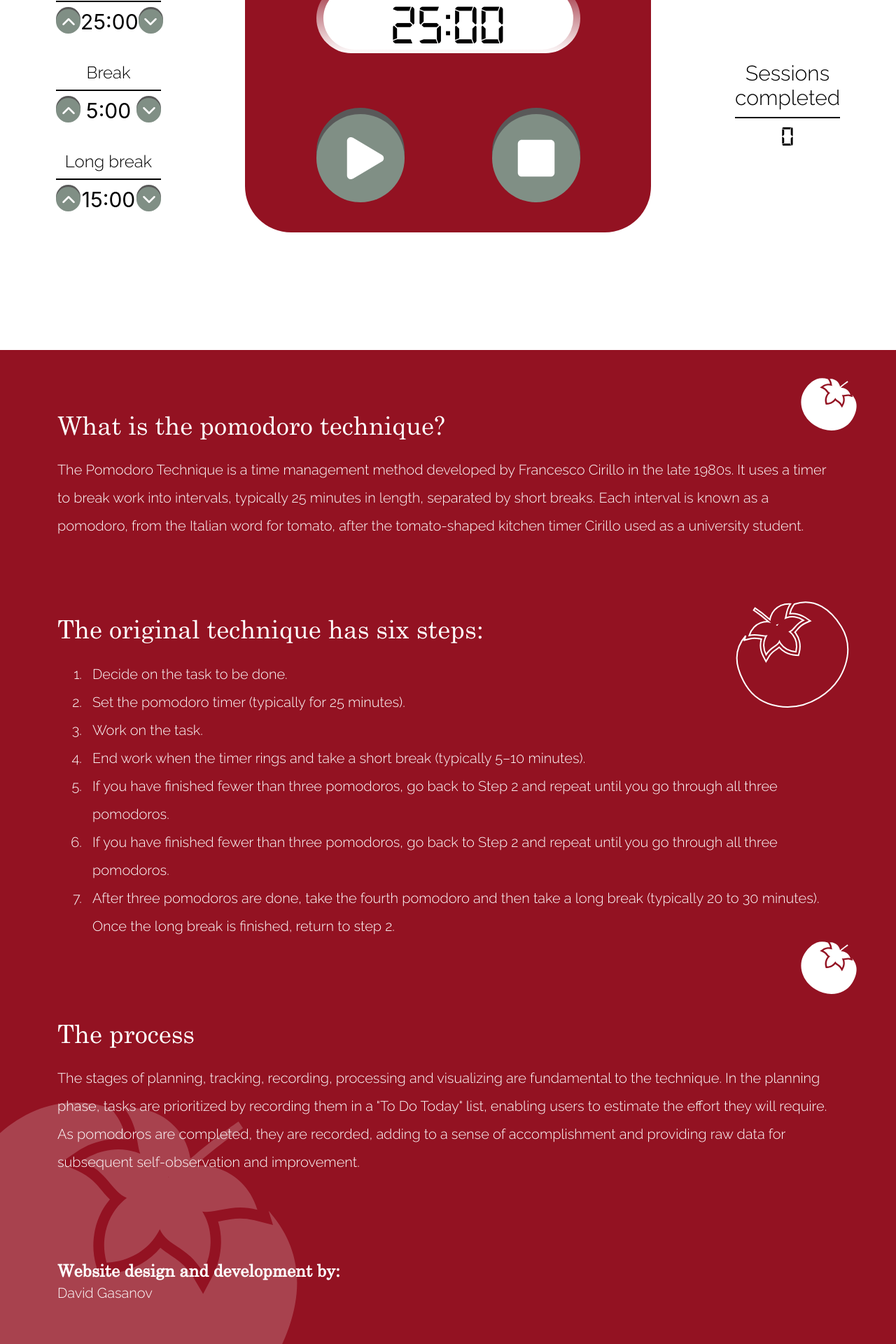
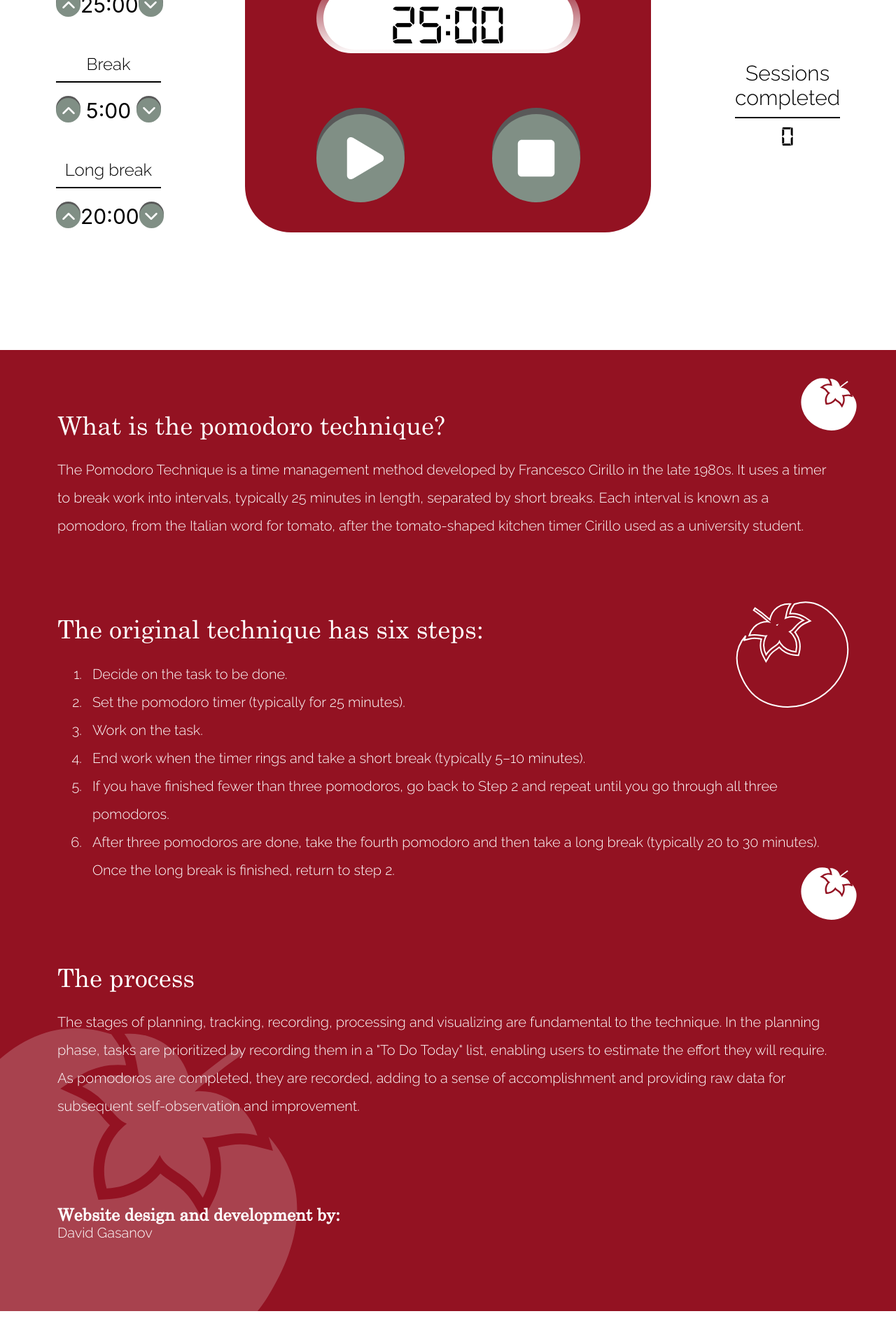
Before and after one commit to davidGasanov/Pomodoro-clock, a React (Create React App) app: page / in a window 1280 px wide. Shown: the part 300-2220 px from the top of the page at 70% size. After the commit the page ends 2173 px from the top, so only its background shows below. Built offline with nearby package versions, Linux system fonts and the light colour scheme; no server answers.

Commit message:
style: re-write readme
fix: sessions complete doesn't reset on reset timer

style: button adjustment

```diff
--- a/src/App.css
+++ b/src/App.css
@@ -160,6 +160,7 @@ h2 {
 
 .time-toggles {
   width: 100%;
+  min-height: 60px;
   display: flex;
   align-items: center;
   justify-content: space-between;
@@ -309,6 +310,7 @@ button[type="play"] > svg {
   position: absolute;
   top: 100px;
   left: 150px;
+
 }
 
 .pomoinfo-step {
@@ -326,7 +328,7 @@ button[type="play"] > svg {
   position: absolute;
   bottom: -180px;
   left: -180px;
-  z-index: 2;
+  z-index: 1;
   opacity: 20%;
 }
 
@@ -349,10 +351,19 @@ button[type="play"] > svg {
   margin: 0;
 }
 
-.credits p {
+.credits a {
+  position: relative;
+  z-index: 2;
   margin-top: 6px;
   font-size: 20px;
+  text-decoration: none;
+  color: inherit;
 }
+
+.credits a:hover {
+  cursor: pointer;
+}
+
 
 /* -- </Pomodoroinfo> -- */
 
@@ -527,7 +538,7 @@ button[type="play"] > svg {
     font-size: 15px;
   }
 
-  .credits p{
+  .credits a{
     font-size: 12px;
   }
 
@@ -695,7 +706,7 @@ button[type="play"] > svg {
     font-size: 20px;
   }
 
-  .credits p{
+  .credits a{
     font-size: 16px;
   }
 
--- a/src/App.js
+++ b/src/App.js
@@ -16,7 +16,7 @@ import Timeout from "./audio/time-out.mp3";
 function App() {
   const [initialTime, setInitialTime] = useState(1500);
   const [defaultBreak, setDefaultBreak] = useState(300);
-  const [defaultLongBreak, setDefaultLongBreak] = useState(900);
+  const [defaultLongBreak, setDefaultLongBreak] = useState(1200);
 
   const [pomodoro, setPomodoro] = useState(initialTime);
   const [counterStatus, setCounterStatus] = useState(false);
@@ -24,7 +24,7 @@ function App() {
   // There are 3 mode statuses: Work session, Break time and Long break. The default is Work session.
   const [modeStatus, changeMode] = useState("Work session");
 
-  // Color palette according to the mode status
+  // Color palette according to the mode status (Feature not implemented)
   const [colorPalette, setColorPalette] = useState("red");
 
   // Amount of completed pomodoros
@@ -74,13 +74,12 @@ function App() {
   const resetTimer = () => {
     setCounterStatus(false);
     setPomodoro(initialTime);
-    setCompletedPomodoros(0);
     changeMode("Work session");
   };
 
   // Time control
   const addMinute = (timeClass) => {
-    console.log(timeClass);
+    if (!counterStatus) {
       switch (timeClass) {
         case "session":
           if (initialTime < 3600) {
@@ -98,10 +97,11 @@ function App() {
           }
           break;
       }
+    }
   };
 
   const subtractMinute = (timeClass) => {
-    console.log("subtractminute fired");
+    if (!counterStatus) {
       switch (timeClass) {
         case "session":
           if (initialTime > 60) {
@@ -119,11 +119,11 @@ function App() {
             break;
           }
       }
+    }
   };
 
   return (
     <div className="App">
-
       <div className="clock-and-controls">
         <h1 className="status-display">{modeStatus}</h1>
         <div className="display-and-control">
@@ -149,8 +149,7 @@ function App() {
         </div>
       </div>
 
-      <Pomodoroinfo/>
-
+      <Pomodoroinfo />
     </div>
   );
 }
--- a/src/components/Pomodoroinfo.js
+++ b/src/components/Pomodoroinfo.js
@@ -1,12 +1,10 @@
 import React from "react";
-import pomosmall from '../imgs/pomo-1.svg'
+import pomosmall from "../imgs/pomo-1.svg";
 import Tomato from "./imgs/Tomato";
 import { useMediaQuery } from "react-responsive";
 
-
 const Pomodoroinfo = () => {
-
-  const isMediumScreen = useMediaQuery({query: '(max-width:1024px'});
+  const isMediumScreen = useMediaQuery({ query: "(max-width:1024px" });
 
   console.log(isMediumScreen);
 
@@ -15,7 +13,7 @@ const Pomodoroinfo = () => {
       <div className="pomoinfo-section">
         <h2 className="pomoinfo-title">What is the pomodoro technique?</h2>
         <p className="pomoinfo-paragraph">
-        {"  "}The Pomodoro Technique is a time management method developed by
+          {"  "}The Pomodoro Technique is a time management method developed by
           Francesco Cirillo in the late 1980s. It uses a timer to break work
           into intervals, typically 25 minutes in length, separated by short
           breaks. Each interval is known as a pomodoro, from the Italian word
@@ -46,11 +44,6 @@ const Pomodoroinfo = () => {
           </li>
           <li className="pomoinfo-step">
             {" "}
-            If you have finished fewer than three pomodoros, go back to Step 2
-            and repeat until you go through all three pomodoros.{" "}
-          </li>
-          <li className="pomoinfo-step">
-            {" "}
             After three pomodoros are done, take the fourth pomodoro and then
             take a long break (typically 20 to 30 minutes). Once the long break
             is finished, return to step 2.{" "}
@@ -61,25 +54,32 @@ const Pomodoroinfo = () => {
       <div className="pomoinfo-section">
         <h2 className="pomoinfo-title">The process</h2>
         <p className="pomoinfo-paragraph">
-        {"  "}The stages of planning, tracking, recording, processing and
-          visualizing are fundamental to the technique. In the planning
-          phase, tasks are prioritized by recording them in a "To Do Today"
-          list, enabling users to estimate the effort they will require. As
-          pomodoros are completed, they are recorded, adding to a sense of
-          accomplishment and providing raw data for subsequent self-observation
-          and improvement.
+          {"  "}The stages of planning, tracking, recording, processing and
+          visualizing are fundamental to the technique. In the planning phase,
+          tasks are prioritized by recording them in a "To Do Today" list,
+          enabling users to estimate the effort they will require. As pomodoros
+          are completed, they are recorded, adding to a sense of accomplishment
+          and providing raw data for subsequent self-observation and
+          improvement.
         </p>
       </div>
-      <Tomato size='110' color='white' id={1} />
-      <Tomato size={isMediumScreen? '120' : '220'} color='white' id={2} stroke={true} strokeSize={1}/>
-      <Tomato size='110' color='white' id={4} />
-      <Tomato size='710' color='white' id={3} />
+      <Tomato size="110" color="white" id={1} />
+      <Tomato
+        size={isMediumScreen ? "120" : "220"}
+        color="white"
+        id={2}
+        stroke={true}
+        strokeSize={1}
+      />
+      <Tomato size="110" color="white" id={4} />
+      <Tomato size="710" color="white" id={3} />
 
       <div className="credits">
         <h2 className="credits-title">Website design and development by:</h2>
-        <p>David Gasanov</p>
+        <a href="https://www.davidgasanov.com" target="_blank">
+          David Gasanov
+        </a>
       </div>
-
     </div>
   );
 };
```
Also changed, not shown: 1 other file (tests, documents, lock files or other folders). Lines whose indentation alone changed are shown as unchanged.
